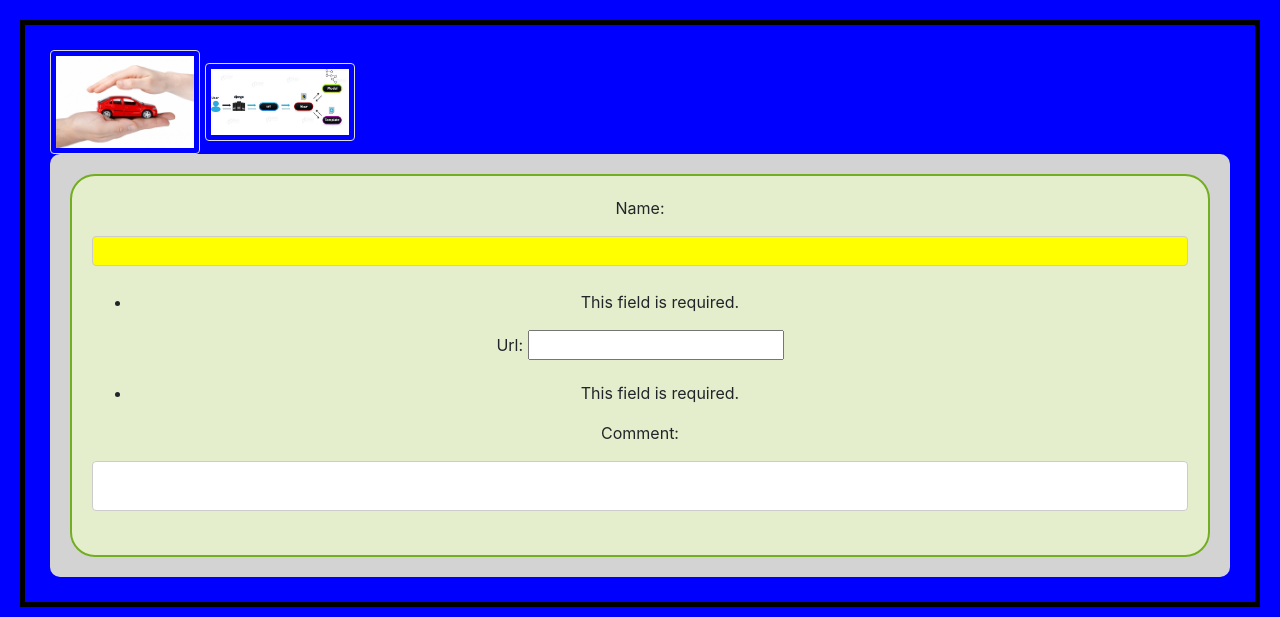
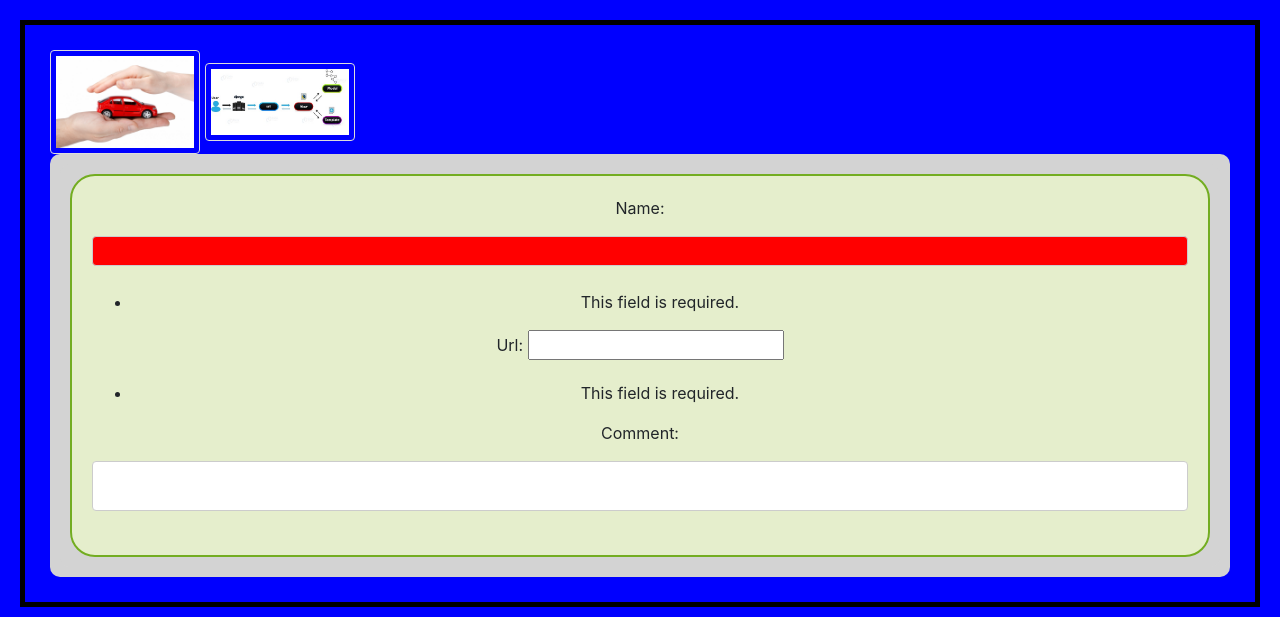
Before and after one commit to realshad/trydjnago, a Django app: page /FormWidgets/ in a window 1280 px wide. Shown: the top 617 px of the page. Run offline with Django 3.2, Linux system fonts and the light colour scheme; some libraries are stand-ins or nearby versions.

Commit message:
yellow to red

```diff
--- a/static/myapp/fieldPropertes.css
+++ b/static/myapp/fieldPropertes.css
@@ -1,7 +1,7 @@
 /* Fields Property */
 
 .fieldRequired{
-background-color:yellow;
+background-color:red;
               border: solid 1px #6E6E6E;
               height: 30px;
               font-size:18px;
```
